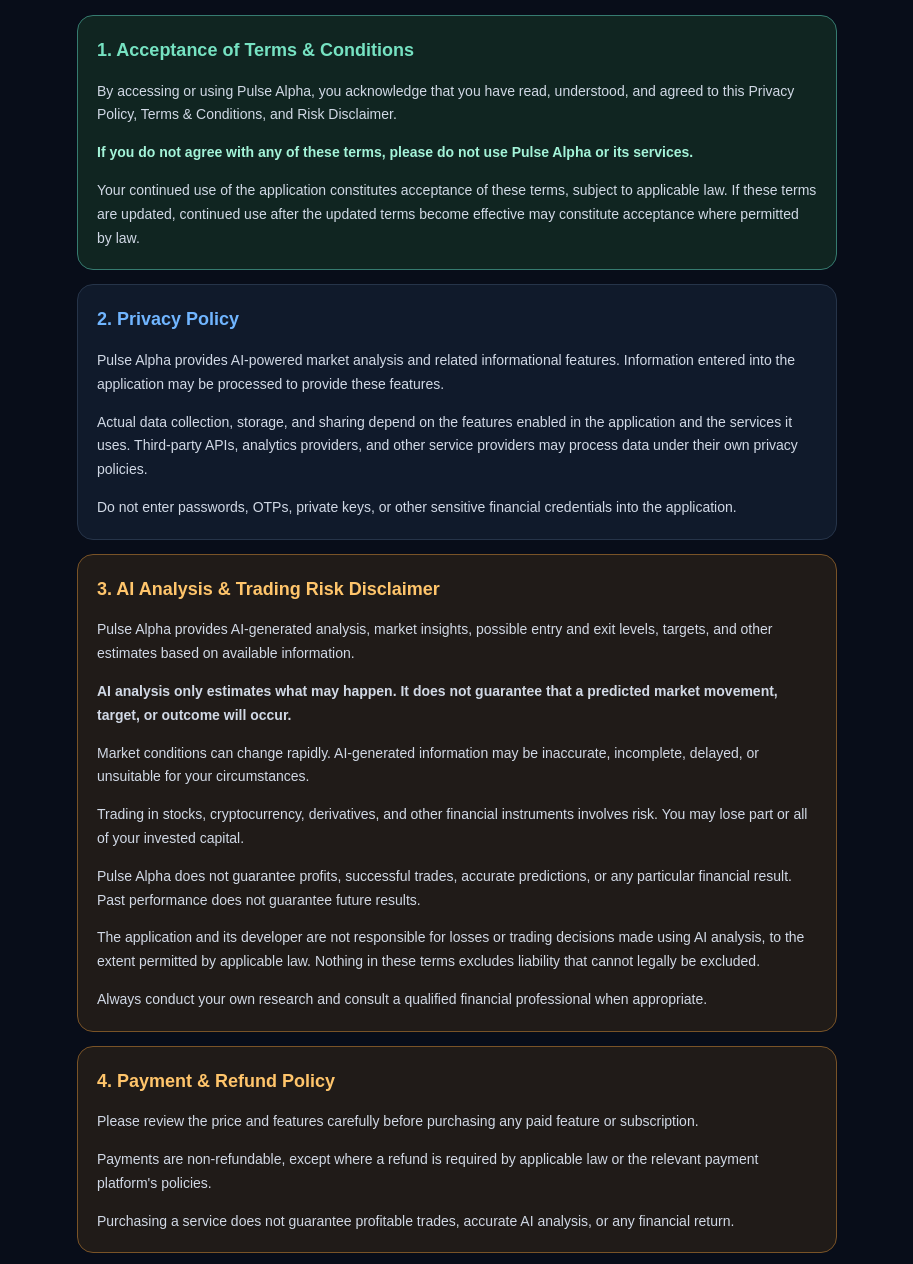
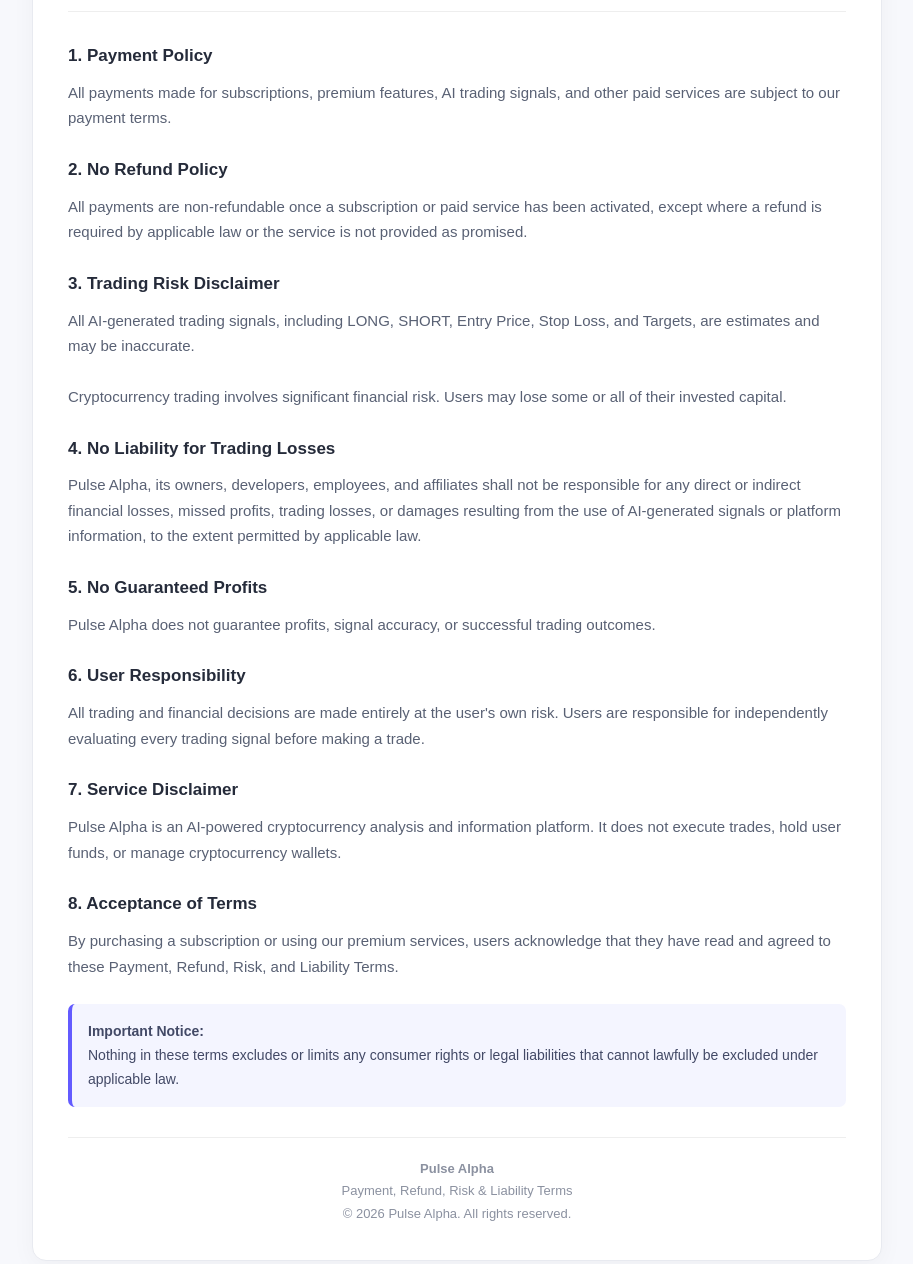
Before and after one commit to likharaayan026-cmd/Pulse-Alpha-privacy-policy-, a plain HTML site: page index.html in a window 1280 px wide. Shown: the part 222-1486 px from the top of the page, without its empty margins (183-1096 px from the left). Drawn offline with Linux system fonts and the light colour scheme.

Commit message:
Add files via upload

```diff
--- a/index.html
+++ b/index.html
@@ -3,342 +3,223 @@
 <html lang="en">
 <head>
 <meta charset="UTF-8">
+<meta name="viewport" content="width=device-width, initial-scale=1.0">
 
-  <!-- Disable page zoom -->
-  <meta name="viewport"
-        content="width=device-width, initial-scale=1.0, maximum-scale=1.0, minimum-scale=1.0, user-scalable=no, viewport-fit=cover">
-
-  <meta name="theme-color" content="#0b1020">
-  <meta name="description" content="Pulse Alpha Privacy Policy, Terms and Conditions, and AI Trading Risk Disclaimer">
-
-  <title>Pulse Alpha — Privacy Policy & Terms</title>
+<title>Payment, Refund & Liability Disclaimer | Pulse Alpha</title>
 
 <style>
 * {
+    margin: 0;
+    padding: 0;
     box-sizing: border-box;
-      -webkit-tap-highlight-color: transparent;
-    }
-
-    html {
-      touch-action: pan-y;
-      -webkit-text-size-adjust: 100%;
-      text-size-adjust: 100%;
 }
 
 body {
-      margin: 0;
-      padding: 18px 13px;
     font-family: Arial, Helvetica, sans-serif;
-      background: #080d19;
-      color: #e5e7eb;
+    background: #f7f8fc;
+    color: #252b3a;
     line-height: 1.7;
-      overflow-x: hidden;
+    padding: 20px;
 }
 
 .container {
-      width: 100%;
-      max-width: 760px;
-      margin: auto;
+    max-width: 850px;
+    margin: 30px auto;
+    background: #ffffff;
+    padding: 35px;
+    border: 1px solid #e8eaf0;
+    border-radius: 14px;
+    box-shadow: 0 5px 25px rgba(0,0,0,0.04);
 }
 
-    header {
+.header {
     text-align: center;
-      padding: 28px 16px;
-      border: 1px solid #263752;
-      border-radius: 20px;
-      background: linear-gradient(145deg, #14223a, #0d1424);
-      margin-bottom: 18px;
+    padding-bottom: 25px;
+    border-bottom: 1px solid #eeeeee;
+    margin-bottom: 30px;
 }
 
 .logo {
-      width: 56px;
-      height: 56px;
-      margin: 0 auto 12px;
-      display: grid;
-      place-items: center;
-      border: 1px solid #60a5fa;
-      border-radius: 16px;
-      color: #60a5fa;
-      font-size: 25px;
-      font-weight: bold;
+    font-size: 27px;
+    font-weight: 800;
+    color: #635bff;
+    margin-bottom: 12px;
 }
 
-    h1 {
-      color: #60a5fa;
-      font-size: 27px;
-      margin: 0;
-      letter-spacing: 1px;
+.header h1 {
+    font-size: 23px;
+    color: #171c2b;
+    line-height: 1.4;
 }
 
-    .subtitle {
-      color: #a6b4c9;
-      font-size: 13px;
-      margin-top: 7px;
+.header p {
+    color: #777f90;
+    font-size: 14px;
+    margin-top: 8px;
 }
 
-    section {
-      background: #101a2b;
-      border: 1px solid #263449;
-      padding: 19px;
-      border-radius: 16px;
-      margin-bottom: 14px;
-      overflow-wrap: anywhere;
+.section {
+    margin-bottom: 25px;
 }
 
-    h2 {
-      color: #70b5ff;
-      font-size: 18px;
-      margin: 0 0 12px;
+.section h2 {
+    font-size: 17px;
+    color: #252b3a;
+    margin-bottom: 9px;
 }
 
-    p, li {
-      font-size: 14px;
-      color: #d1d9e6;
+.section p {
+    font-size: 15px;
+    color: #596174;
 }
 
-    p:last-child {
-      margin-bottom: 0;
+.important {
+    background: #f4f5ff;
+    border-left: 4px solid #635bff;
+    padding: 16px;
+    border-radius: 7px;
+    margin-top: 25px;
+    font-size: 14px;
+    color: #424966;
 }
 
-    .warning {
-      background: #201b18;
-      border-color: #795327;
+.footer {
+    border-top: 1px solid #eeeeee;
+    margin-top: 30px;
+    padding-top: 20px;
+    text-align: center;
+    color: #8b91a0;
+    font-size: 13px;
 }
 
-    .warning h2 {
-      color: #ffc56b;
+@media (max-width: 600px) {
+    body {
+        padding: 12px;
     }
 
-    .agreement {
-      border: 1px solid #367b70;
-      background: #102521;
+    .container {
+        padding: 22px 17px;
+        margin: 12px auto;
     }
 
-    .agreement h2 {
-      color: #76e2c2;
+    .header h1 {
+        font-size: 20px;
     }
 
-    .agreement strong {
-      color: #a4f4d9;
+    .section h2 {
+        font-size: 16px;
     }
 
-    a {
-      color: #70b5ff;
-      text-decoration: underline;
-      text-underline-offset: 4px;
-    }
-
-    footer {
-      text-align: center;
-      padding: 18px 8px;
-      color: #8d9bb0;
-      font-size: 12px;
-    }
-
-    @media (max-width: 400px) {
-      body {
-        padding: 12px 10px;
-      }
-
-      header {
-        padding: 23px 12px;
-      }
-
-      h1 {
-        font-size: 24px;
-      }
-
-      section {
-        padding: 16px;
+    .section p {
+        font-size: 14px;
     }
 }
 </style>
 </head>
 
 <body>
-  <main class="container">
 
-    <header>
-      <div class="logo">Pα</div>
-      <h1>PULSE ALPHA</h1>
-      <div class="subtitle">
-        Privacy Policy, Terms & Conditions
+<div class="container">
+
+    <div class="header">
+        <div class="logo">PULSE ALPHA</div>
+        <h1>Payment, Refund & Liability Disclaimer</h1>
+        <p>Please read these terms carefully before using our services.</p>
     </div>
-    </header>
 
-    <section class="agreement">
-      <h2>1. Acceptance of Terms & Conditions</h2>
+    <div class="section">
+        <h2>1. Payment Policy</h2>
+        <p>
+        All payments made for subscriptions, premium features,
+        AI trading signals, and other paid services are subject
+        to our payment terms.
+        </p>
+    </div>
 
+    <div class="section">
+        <h2>2. No Refund Policy</h2>
         <p>
-        By accessing or using Pulse Alpha, you acknowledge that
-        you have read, understood, and agreed to this Privacy
-        Policy, Terms & Conditions, and Risk Disclaimer.
+        All payments are non-refundable once a subscription or
+        paid service has been activated, except where a refund
+        is required by applicable law or the service is not
+        provided as promised.
         </p>
+    </div>
 
+    <div class="section">
+        <h2>3. Trading Risk Disclaimer</h2>
         <p>
-        <strong>
-          If you do not agree with any of these terms, please
-          do not use Pulse Alpha or its services.
-        </strong>
+        All AI-generated trading signals, including LONG, SHORT,
+        Entry Price, Stop Loss, and Targets, are estimates and
+        may be inaccurate.
+        <br><br>
+        Cryptocurrency trading involves significant financial
+        risk. Users may lose some or all of their invested capital.
         </p>
+    </div>
 
+    <div class="section">
+        <h2>4. No Liability for Trading Losses</h2>
         <p>
-        Your continued use of the application constitutes
-        acceptance of these terms, subject to applicable law.
-        If these terms are updated, continued use after the
-        updated terms become effective may constitute acceptance
-        where permitted by law.
+        Pulse Alpha, its owners, developers, employees, and
+        affiliates shall not be responsible for any direct or
+        indirect financial losses, missed profits, trading losses,
+        or damages resulting from the use of AI-generated signals
+        or platform information, to the extent permitted by
+        applicable law.
         </p>
-    </section>
+    </div>
 
-    <section>
-      <h2>2. Privacy Policy</h2>
+    <div class="section">
+        <h2>5. No Guaranteed Profits</h2>
+        <p>
+        Pulse Alpha does not guarantee profits, signal accuracy,
+        or successful trading outcomes.
+        </p>
+    </div>
 
+    <div class="section">
+        <h2>6. User Responsibility</h2>
         <p>
-        Pulse Alpha provides AI-powered market analysis and
-        related informational features. Information entered
-        into the application may be processed to provide these
-        features.
+        All trading and financial decisions are made entirely
+        at the user's own risk. Users are responsible for
+        independently evaluating every trading signal before
+        making a trade.
         </p>
+    </div>
 
+    <div class="section">
+        <h2>7. Service Disclaimer</h2>
         <p>
-        Actual data collection, storage, and sharing depend on
-        the features enabled in the application and the services
-        it uses. Third-party APIs, analytics providers, and
-        other service providers may process data under their
-        own privacy policies.
+        Pulse Alpha is an AI-powered cryptocurrency analysis
+        and information platform. It does not execute trades,
+        hold user funds, or manage cryptocurrency wallets.
         </p>
+    </div>
 
+    <div class="section">
+        <h2>8. Acceptance of Terms</h2>
         <p>
-        Do not enter passwords, OTPs, private keys, or other
-        sensitive financial credentials into the application.
+        By purchasing a subscription or using our premium
+        services, users acknowledge that they have read and
+        agreed to these Payment, Refund, Risk, and Liability Terms.
         </p>
-    </section>
+    </div>
 
-    <section class="warning">
-      <h2>3. AI Analysis & Trading Risk Disclaimer</h2>
+    <div class="important">
+        <strong>Important Notice:</strong><br>
+        Nothing in these terms excludes or limits any consumer
+        rights or legal liabilities that cannot lawfully be
+        excluded under applicable law.
+    </div>
 
-      <p>
-        Pulse Alpha provides AI-generated analysis, market
-        insights, possible entry and exit levels, targets,
-        and other estimates based on available information.
-      </p>
+    <div class="footer">
+        <strong>Pulse Alpha</strong>
+        <p>Payment, Refund, Risk & Liability Terms</p>
+        <p>© 2026 Pulse Alpha. All rights reserved.</p>
+    </div>
 
-      <p>
-        <strong>
-          AI analysis only estimates what may happen. It does
-          not guarantee that a predicted market movement,
-          target, or outcome will occur.
-        </strong>
-      </p>
+</div>
 
-      <p>
-        Market conditions can change rapidly. AI-generated
-        information may be inaccurate, incomplete, delayed,
-        or unsuitable for your circumstances.
-      </p>
-
-      <p>
-        Trading in stocks, cryptocurrency, derivatives, and
-        other financial instruments involves risk. You may
-        lose part or all of your invested capital.
-      </p>
-
-      <p>
-        Pulse Alpha does not guarantee profits, successful
-        trades, accurate predictions, or any particular
-        financial result. Past performance does not guarantee
-        future results.
-      </p>
-
-      <p>
-        The application and its developer are not responsible
-        for losses or trading decisions made using AI analysis,
-        to the extent permitted by applicable law. Nothing
-        in these terms excludes liability that cannot legally
-        be excluded.
-      </p>
-
-      <p>
-        Always conduct your own research and consult a
-        qualified financial professional when appropriate.
-      </p>
-    </section>
-
-    <section class="warning">
-      <h2>4. Payment & Refund Policy</h2>
-
-      <p>
-        Please review the price and features carefully before
-        purchasing any paid feature or subscription.
-      </p>
-
-      <p>
-        Payments are non-refundable, except where a refund is
-        required by applicable law or the relevant payment
-        platform's policies.
-      </p>
-
-      <p>
-        Purchasing a service does not guarantee profitable
-        trades, accurate AI analysis, or any financial return.
-      </p>
-    </section>
-
-    <section>
-      <h2>5. No Financial Guarantee</h2>
-
-      <p>
-        Pulse Alpha is an analysis tool, not a guarantee of
-        market performance. All information is provided for
-        general informational and educational purposes and
-        should not be treated as a promise of future results.
-      </p>
-
-      <p>
-        You are responsible for evaluating the information
-        and making your own financial decisions.
-      </p>
-    </section>
-
-    <section>
-      <h2>6. Third-Party Services</h2>
-
-      <p>
-        Certain application features may depend on external
-        APIs, market-data providers, or payment services.
-        Their availability, accuracy, and privacy practices
-        are controlled by those providers.
-      </p>
-    </section>
-
-    <section>
-      <h2>7. Changes to These Terms</h2>
-
-      <p>
-        Pulse Alpha may update this policy when application
-        features, services, or legal requirements change.
-        The latest version will be published on this page.
-      </p>
-    </section>
-
-    <section>
-      <h2>8. Contact Developer</h2>
-
-      <p>
-        For questions about this policy or the application,
-        <a href="mailto:likharaayan026@gmail.com">
-          Contact Developer
-        </a>.
-      </p>
-    </section>
-
-    <footer>
-      <strong>Pulse Alpha</strong>
-      <p>AI analysis. No guaranteed outcomes.</p>
-      Last updated: October 25, 2026
-    </footer>
-
-  </main>
 </body>
 </html>
```
Lines whose indentation alone changed are shown as unchanged.
